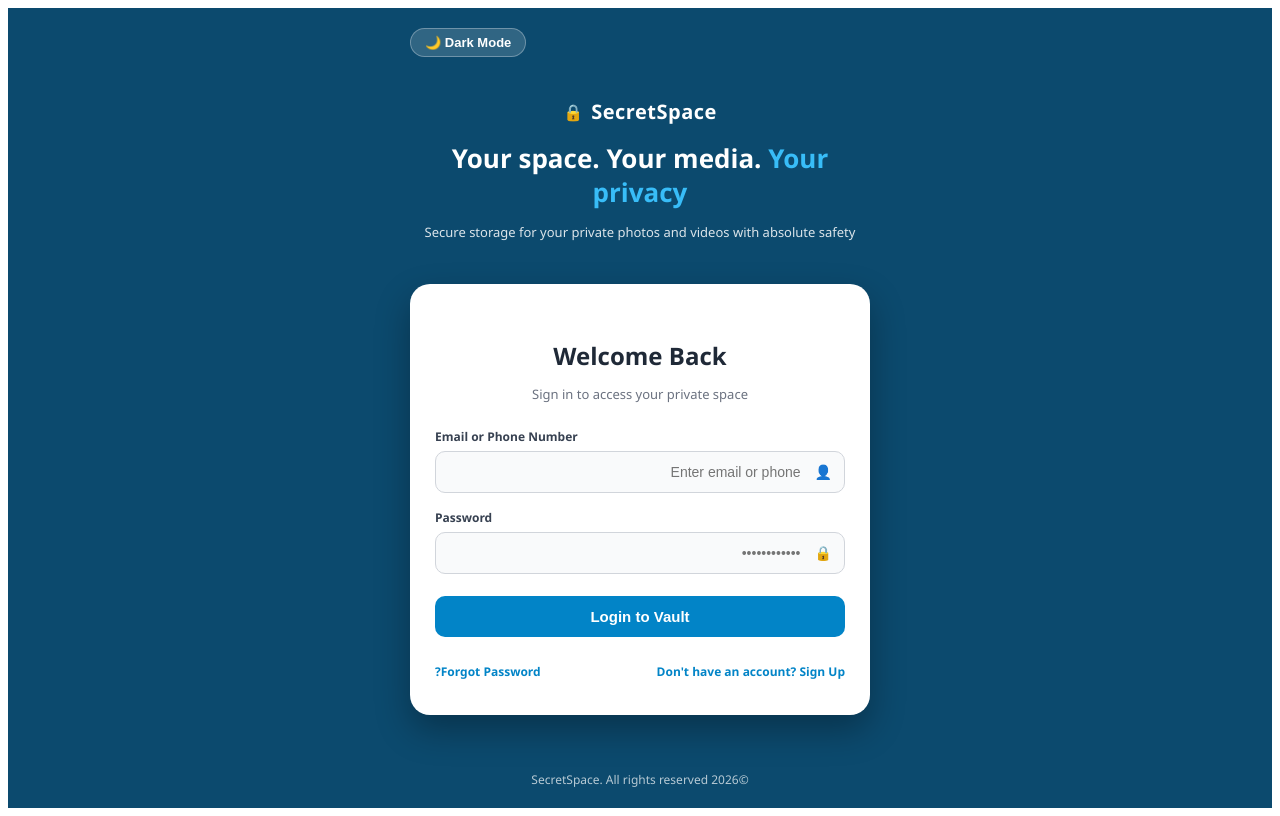
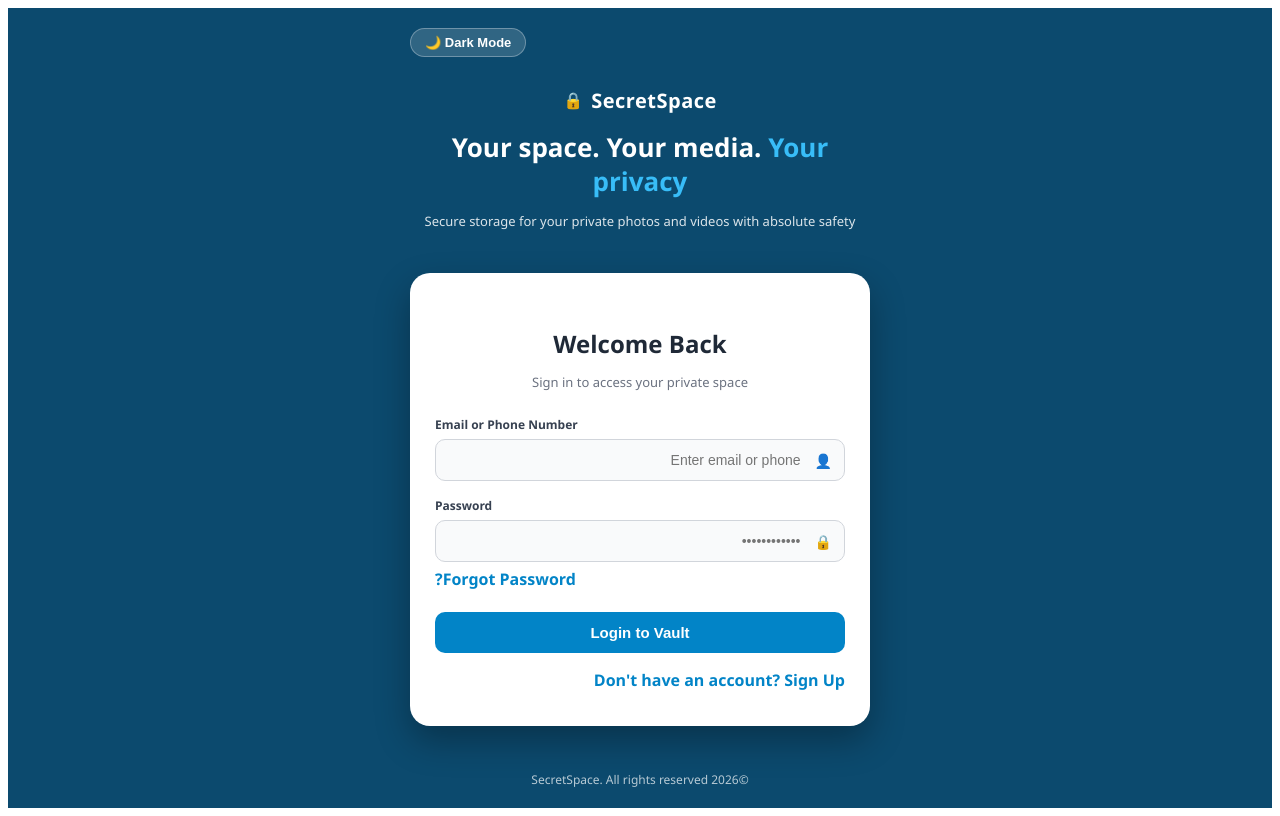
Before and after one commit to yazanmoha33-create/SecretSpace, a React (Vite) app: page / in a window 1280 px wide. Built offline with nearby package versions, Linux system fonts and the light colour scheme.

Commit message:
Refactor App.jsx for improved readability and structure

```diff
--- a/src/App.jsx
+++ b/src/App.jsx
@@ -12,7 +12,7 @@ export default function App() {
   const [isRegistering, setIsRegistering] = useState(false);
   const [isForgotPass, setIsForgotPass] = useState(false);
 
-  const [identifier, setIdentifier] = useState(''); // البريد أو رقم الهاتف
+  const [identifier, setIdentifier] = useState('');
   const [password, setPassword] = useState('');
   const [confirmPassword, setConfirmPassword] = useState('');
   const [error, setError] = useState('');
@@ -21,21 +21,18 @@ export default function App() {
 
   const toggleTheme = () => setIsDarkMode(!isDarkMode);
 
-  // دالة تسجيل الدخول أو إنشاء حساب أو استعادة الباسورد
   const handleSubmit = async (e) => {
     e.preventDefault();
     setError('');
     setMessage('');
 
     try {
-      // 1. حالة استعادة كلمة المرور
       if (isForgotPass) {
         await sendPasswordResetEmail(auth, identifier);
         setMessage('تم إرسال رابط استعادة كلمة المرور إلى بريدك الإلكتروني.');
         return;
       }
 
-      // 2. حالة إنشاء حساب جديد
       if (isRegistering) {
         if (password !== confirmPassword) {
           setError('كلمتا المرور غير متطابقتان. الرجاء التأكد منهما.');
@@ -46,7 +43,6 @@ export default function App() {
         return;
       }
 
-      // 3. حالة تسجيل الدخول العادية
       const userCredential = await signInWithEmailAndPassword(auth, identifier, password);
       setUser(userCredential.user);
 
@@ -124,6 +120,15 @@ export default function App() {
                       required
                     />
                   </div>
+                  {/* رابط نسيت كلمة المرور أصبح تحت خانة إدخال الباسورد */}
+                  {!isRegistering && (
+                    <span
+                      className="link-text forgot-link-inline"
+                      onClick={() => { setIsForgotPass(true); setError(''); }}
+                    >
+                      Forgot Password?
+                    </span>
+                  )}
                 </div>
               )}
 
@@ -147,22 +152,15 @@ export default function App() {
                 {isForgotPass ? 'Send Reset Link' : isRegistering ? 'Sign Up' : 'Login to Vault'}
               </button>
 
-              <div className="form-actions">
+              {/* رابط إنشاء وحساب جديد أصبح تحت زر الـ Login تماماً */}
+              <div className="form-actions-bottom">
                 {!isForgotPass ? (
-                  <>
                   <span
                     className="link-text"
                     onClick={() => { setIsRegistering(!isRegistering); setError(''); }}
                   >
                     {isRegistering ? 'Already have an account? Login' : "Don't have an account? Sign Up"}
                   </span>
-                    <span
-                      className="link-text forgot-link"
-                      onClick={() => { setIsForgotPass(true); setError(''); }}
-                    >
-                      Forgot Password?
-                    </span>
-                  </>
                 ) : (
                   <span
                     className="link-text"
```
Lines whose indentation alone changed are shown as unchanged.
